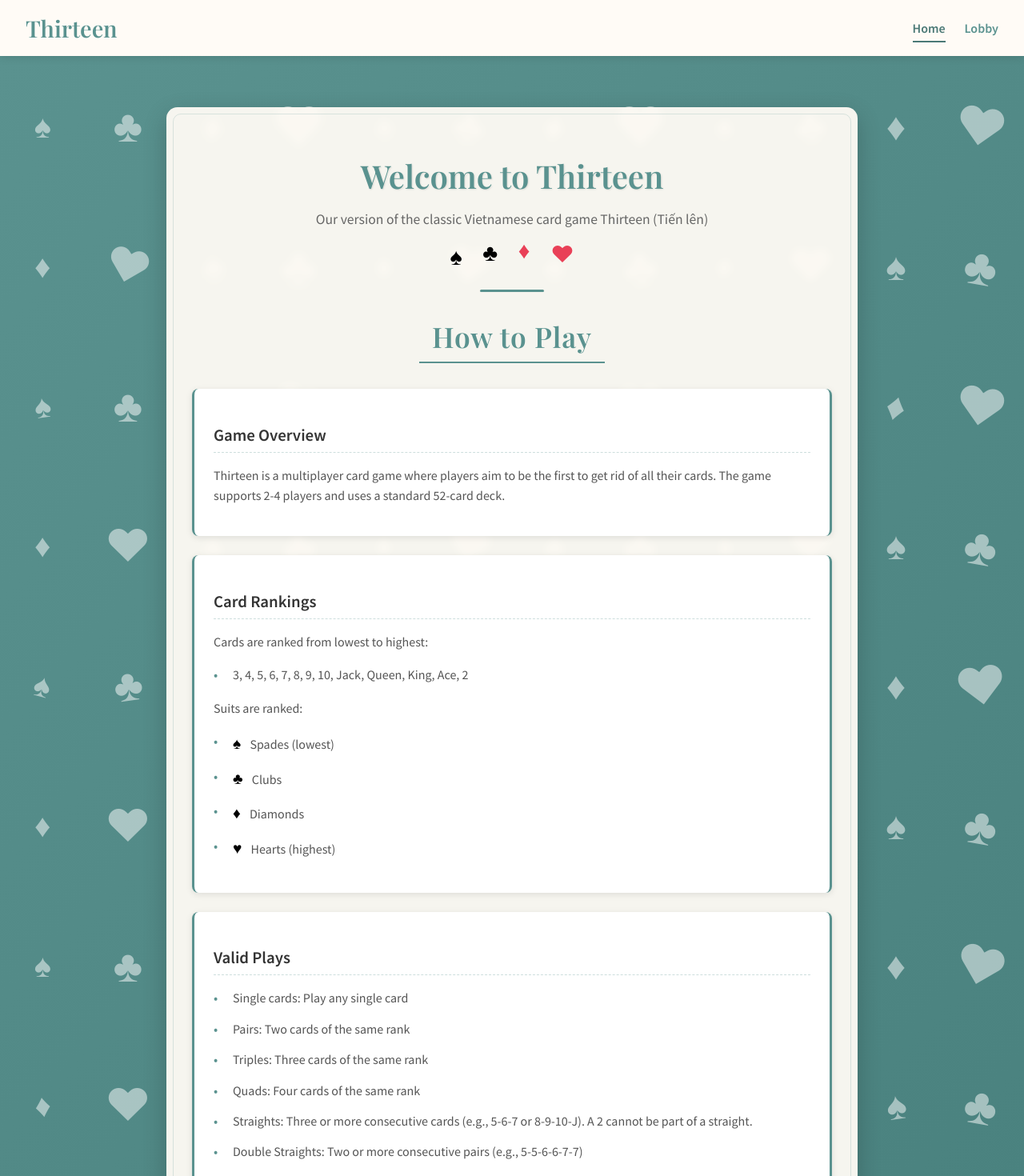
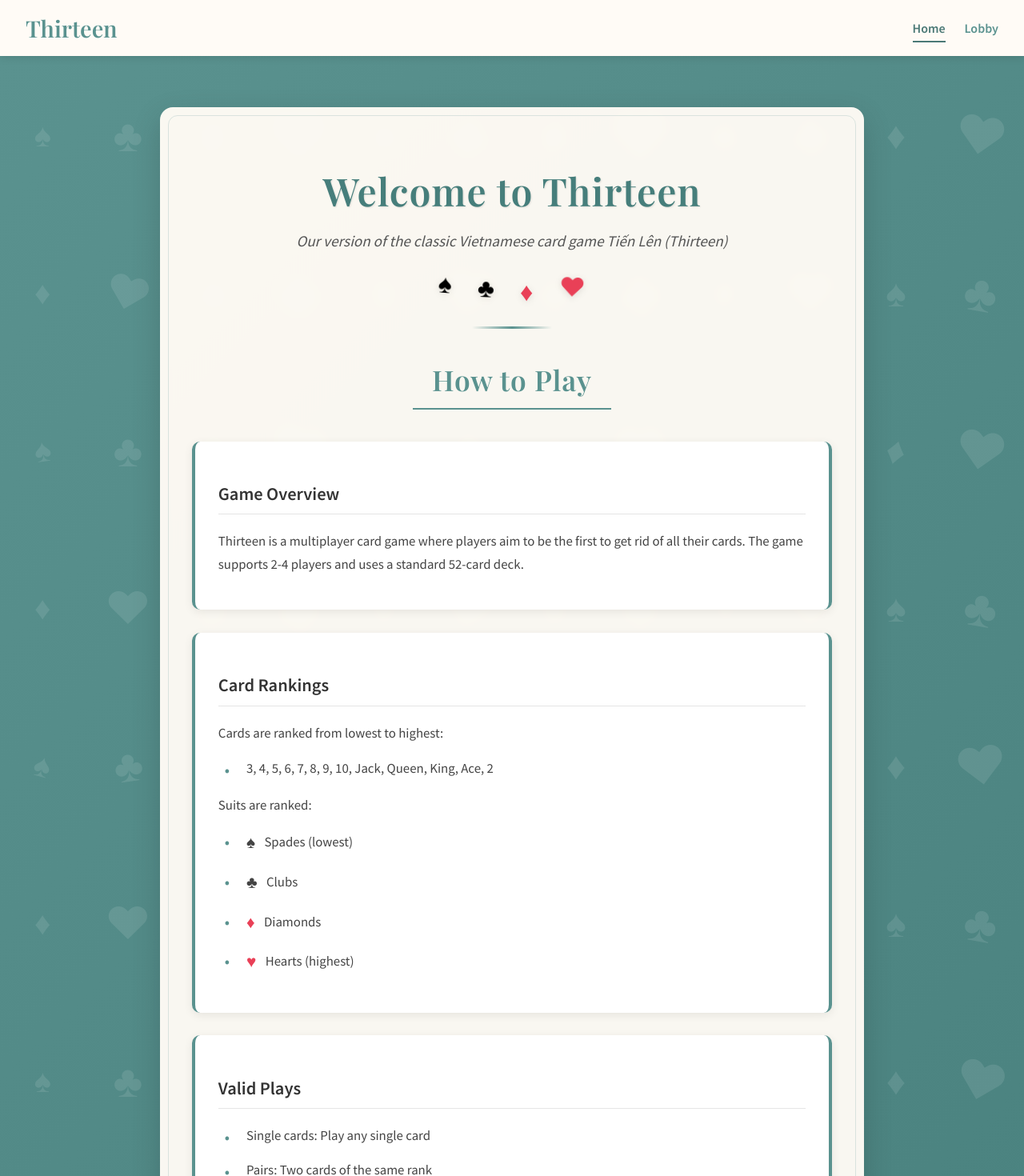
Before and after one commit to NathanTran044/thirteen_game, a React (Create React App) app in the folder client/: page / in a window 1280 px wide. Shown: the top 1470 px of the page at 80% size. Built offline with nearby package versions, Linux system fonts and the light colour scheme; no server answers; the HTML template or start-up script is replaced by a standard one.

Commit message:
home screen css improvements

```diff
--- a/client/src/components/FinishOrderModal.css
+++ b/client/src/components/FinishOrderModal.css
@@ -73,7 +73,7 @@
 .close-modal-button {
   margin-top: 20px;
   padding: 10px 24px;
-  background-color: #0a6b0a;
+  background-color: #d32f2ff1;
   color: white;
   border: none;
   border-radius: 8px;
@@ -83,5 +83,5 @@
 }
 
 .close-modal-button:hover {
-  background-color: #0d800d;
+  filter: brightness(1.1);
 }
--- a/client/src/components/Home.css
+++ b/client/src/components/Home.css
@@ -1,8 +1,8 @@
 /* Home component specific styles */
 .home-container {
   min-height: 100vh;
-  background-color: rgb(90, 146, 143);
-  background-image: linear-gradient(135deg, rgb(90, 146, 143) 0%, rgb(70, 126, 123) 100%);
+  background-color: #5a928f;
+  background-image: linear-gradient(135deg, #5a928f 0%, #467e7b 100%);
   background-size: cover;
   background-position: center;
   background-repeat: no-repeat;
@@ -14,13 +14,7 @@
   overflow: hidden;
 }
 
-/* Remove the previous background shapes */
-.home-container::before,
-.home-container::after {
-  content: none;
-}
-
-/* Create a checkered pattern with card suits */
+/* Card pattern background */
 .home-container .card-pattern {
   position: absolute;
   top: 0;
@@ -40,18 +34,18 @@
   justify-content: center;
   align-items: center;
   font-size: 3rem;
-  opacity: 0.025;
+  opacity: 0.04;
   color: white;
-  transition: opacity 0.5s ease;
+  transition: opacity 0.5s ease, transform 0.5s ease;
 }
 
-/* Create a true checkered pattern with alternating suits */
+/* Create a more subtle checkered pattern with alternating suits */
 .home-container .card-pattern-item:nth-child(even) {
-  opacity: 0.5;
+  opacity: 0.1;
 }
 
 .home-container .card-pattern-item:nth-child(odd) {
-  opacity: 0.5;
+  opacity: 0.1;
 }
 
 /* Vary the sizes for visual interest */
@@ -86,149 +80,150 @@
 
 /* Add a subtle hover effect to the pattern */
 .home-container:hover .card-pattern-item {
-  opacity: 0.035;
+  opacity: 0.2;
+  transform: scale(1.05);
 }
 
 .home-container .home-content {
-  background-color: rgba(255, 251, 245, 0.95);
-  backdrop-filter: blur(4px);
-  border-radius: 14px;
-  box-shadow: 0 10px 30px rgba(0, 0, 0, 0.2);
-  padding: 2rem;
+  background-color: rgba(255, 251, 245, 0.97);
+  backdrop-filter: blur(6px);
+  border-radius: 16px;
+  box-shadow: 0 12px 36px rgba(0, 0, 0, 0.15);
+  padding: 2.5rem;
   max-width: 800px;
   width: 90%;
-  margin: 2rem;
+  margin: 2rem auto;
   position: relative;
   z-index: 1;
+  transition: transform 0.3s ease, box-shadow 0.3s ease;
 }
 
 .home-container .home-content::before {
   content: '';
   position: absolute;
-  top: 8px;
-  left: 8px;
-  right: 8px;
-  bottom: 8px;
+  top: 10px;
+  left: 10px;
+  right: 10px;
+  bottom: 10px;
   border: 1px solid rgba(90, 146, 143, 0.2);
-  border-radius: 10px;
+  border-radius: 12px;
   pointer-events: none;
 }
 
 .home-container .home-header {
   text-align: center;
-  margin-bottom: 2rem;
+  margin-bottom: 2.5rem;
   position: relative;
 }
 
 .home-container .home-header::after {
   content: '';
   display: block;
-  width: 80px;
+  width: 100px;
   height: 3px;
-  background-color: rgb(90, 146, 143);
+  background: linear-gradient(90deg, transparent, #5a928f, transparent);
   margin: 1.5rem auto 0;
   border-radius: 2px;
 }
 
 .home-container .home-header h1 {
-  color: rgb(90, 146, 143);
-  font-size: 2.5rem;
+  color: #467e7b;
+  font-size: 3rem;
   margin-bottom: 1rem;
   font-family: 'Playfair Display', serif;
   text-shadow: 1px 1px 2px rgba(0, 0, 0, 0.1);
+  letter-spacing: 1px;
 }
 
 .home-container .home-header p {
-  color: #666;
-  font-size: 1.1rem;
+  color: #555;
+  font-size: 1.2rem;
   font-family: 'Source Sans Pro', sans-serif;
+  font-style: italic;
 }
 
 .home-container .instructions {
-  margin: 2rem 0;
+  margin: 2.5rem 0;
   text-align: center;
   position: relative;
 }
 
 .home-container .instructions h2 {
-  color: rgb(90, 146, 143);
+  color: #5a928f;
   font-size: 2.2rem;
-  margin: 0 auto 2rem;
+  margin: 0 auto 2.5rem;
   font-family: 'Playfair Display', serif;
   text-align: center;
   position: relative;
   display: inline-block;
-  padding: 0 1rem 0.5rem;
-  border-bottom: 2px solid rgb(90, 146, 143);
+  padding: 0 1.5rem 0.7rem;
+  border-bottom: 2px solid #5a928f;
   letter-spacing: 1px;
 }
 
 .home-container .instructions-section {
   background-color: white;
-  border-radius: 8px;
-  padding: 1.5rem;
-  margin-bottom: 1.5rem;
-  box-shadow: 0 2px 8px rgba(0, 0, 0, 0.1);
-  transition: transform 0.2s ease, box-shadow 0.2s ease;
+  border-radius: 10px;
+  padding: 1.8rem;
+  margin-bottom: 1.8rem;
+  box-shadow: 0 3px 12px rgba(0, 0, 0, 0.08);
+  transition: transform 0.3s ease, box-shadow 0.3s ease;
   position: relative;
-  border-left: 3px solid rgb(90, 146, 143);
-  border-right: 3px solid rgb(90, 146, 143);
+  border-left: 4px solid #5a928f;
+  border-right: 4px solid #5a928f;
   text-align: left;
-}
-
-.home-container .instructions-section:hover {
-  transform: translateY(-2px);
-  box-shadow: 0 4px 12px rgba(0, 0, 0, 0.15);
 }
 
 .home-container .instructions-section h3 {
   color: #333;
-  font-size: 1.3rem;
-  margin-bottom: 1rem;
+  font-size: 1.4rem;
+  margin-bottom: 1.2rem;
   font-family: 'Source Sans Pro', sans-serif;
   font-weight: 600;
-  border-bottom: 1px dashed rgba(90, 146, 143, 0.3);
-  padding-bottom: 0.5rem;
+  border-bottom: 1px solid rgba(0, 0, 0, 0.1);
+  padding-bottom: 0.7rem;
 }
 
 .home-container .instructions-section p,
 .home-container .instructions-section li {
-  color: #555;
-  line-height: 1.6;
-  margin-bottom: 0.8rem;
+  color: #444;
+  line-height: 1.7;
+  margin-bottom: 0.9rem;
   font-family: 'Source Sans Pro', sans-serif;
+  font-size: 1.05rem;
 }
 
 .home-container .instructions-section ul {
   list-style-type: none;
-  padding-left: 0;
+  padding-left: 0.5rem;
 }
 
 .home-container .instructions-section li {
-  padding-left: 1.5rem;
+  padding-left: 1.7rem;
   position: relative;
-  margin-bottom: 0.8rem;
-  transition: transform 0.1s ease;
+  margin-bottom: 0.9rem;
+  transition: transform 0.2s ease;
 }
 
 .home-container .instructions-section li:before {
   content: "•";
-  color: rgb(90, 146, 143);
+  color: #5a928f;
   font-weight: bold;
+  font-size: 1.2rem;
   position: absolute;
   left: 0;
 }
 
 .home-container .play-button {
   display: block;
-  width: 220px;
-  margin: 2.5rem auto;
-  padding: 1rem 2rem;
-  background-color: rgb(90, 146, 143);
+  width: 240px;
+  margin: 3rem auto 1.5rem;
+  padding: 1.2rem 2.2rem;
+  background-color: #5a928f;
   color: white;
   border: none;
-  border-radius: 30px;
-  font-size: 1.3rem;
+  border-radius: 50px;
+  font-size: 1.4rem;
   font-weight: 600;
   cursor: pointer;
   transition: all 0.3s ease;
@@ -238,8 +233,8 @@
   position: relative;
   overflow: hidden;
   z-index: 1;
-  letter-spacing: 1px;
-  box-shadow: 0 4px 15px rgba(90, 146, 143, 0.4);
+  letter-spacing: 1.5px;
+  box-shadow: 0 6px 20px rgba(90, 146, 143, 0.4);
 }
 
 .home-container .play-button::before {
@@ -249,7 +244,7 @@
   left: -100%;
   width: 100%;
   height: 100%;
-  background: linear-gradient(90deg, transparent, rgba(255, 255, 255, 0.2), transparent);
+  background: linear-gradient(90deg, transparent, rgba(255, 255, 255, 0.3), transparent);
   transition: left 0.7s ease;
   z-index: -1;
 }
@@ -257,16 +252,16 @@
 .home-container .play-button::after {
   content: '→';
   position: absolute;
-  right: 20px;
+  right: 25px;
   opacity: 0;
   transition: all 0.3s ease;
 }
 
 .home-container .play-button:hover {
-  background-color: rgb(100, 163, 160);
-  transform: translateY(-3px);
-  box-shadow: 0 6px 20px rgba(90, 146, 143, 0.5);
-  padding-right: 2.5rem;
+  background-color: #467e7b;
+  transform: translateY(-5px) scale(1.02);
+  box-shadow: 0 8px 25px rgba(90, 146, 143, 0.6);
+  padding-right: 3rem;
 }
 
 .home-container .play-button:hover::before {
@@ -275,39 +270,85 @@
 
 .home-container .play-button:hover::after {
   opacity: 1;
-  right: 1.5rem;
+  right: 1.8rem;
+}
+
+.home-container .play-button:active {
+  transform: translateY(-2px);
+  box-shadow: 0 4px 15px rgba(90, 146, 143, 0.5);
 }
 
 @media (max-width: 768px) {
+  .home-container {
+    padding: 1.5rem 1rem;
+  }
+
   .home-container .home-content {
-    padding: 1.5rem;
+    padding: 2rem 1.5rem;
     margin: 1rem;
+    width: 95%;
   }
 
   .home-container .home-header h1 {
-    font-size: 2rem;
+    font-size: 2.2rem;
+  }
+
+  .home-container .home-header p {
+    font-size: 1.1rem;
   }
 
   .home-container .instructions h2 {
-    font-size: 1.5rem;
+    font-size: 1.8rem;
+    margin-bottom: 2rem;
   }
 
   .home-container .instructions-section {
-    padding: 1rem;
+    padding: 1.5rem;
+    margin-bottom: 1.5rem;
+  }
+
+  .home-container .instructions-section h3 {
+    font-size: 1.3rem;
+  }
+
+  .home-container .instructions-section p,
+  .home-container .instructions-section li {
+    font-size: 1rem;
+  }
+
+  .home-container .play-button {
+    width: 80%;
+    font-size: 1.3rem;
+    padding: 1rem 2rem;
+  }
+}
+
+@media (max-width: 480px) {
+  .home-container .home-header h1 {
+    font-size: 1.8rem;
+  }
+
+  .home-container .instructions h2 {
+    font-size: 1.6rem;
+  }
+
+  .home-container .play-button {
+    width: 100%;
   }
 }
 
 .home-container .card-suits {
   display: flex;
   justify-content: center;
-  margin-top: 1rem;
+  margin-top: 2rem;
 }
 
 .home-container .suit-icon {
-  font-size: 1.8rem;
-  margin: 0 0.8rem;
+  font-size: 2rem;
+  margin: 0 1rem;
   display: inline-block;
-  animation: home-float 3s ease-in-out infinite;
+  animation: home-float 4s ease-in-out infinite;
+  filter: drop-shadow(0 2px 4px rgba(0, 0, 0, 0.1));
 }
 
 .home-container .suit-icon:nth-child(1) {
@@ -317,43 +358,35 @@
 
 .home-container .suit-icon:nth-child(2) {
   color: #000;
-  animation-delay: 0.75s;
+  animation-delay: 1s;
 }
 
 .home-container .suit-icon:nth-child(3) {
   color: #e94057;
-  animation-delay: 1.5s;
+  animation-delay: 2s;
 }
 
 .home-container .suit-icon:nth-child(4) {
   color: #e94057;
-  animation-delay: 2.25s;
+  animation-delay: 3s;
 }
 
 @keyframes home-float {
   0% {
-    transform: translateY(0px);
+    transform: translateY(0px) rotate(0deg);
   }
   50% {
-    transform: translateY(-8px);
+    transform: translateY(-10px) rotate(5deg);
   }
   100% {
-    transform: translateY(0px);
+    transform: translateY(0px) rotate(0deg);
   }
 }
 
 .home-container .suit {
   display: inline-block;
   margin-right: 0.5rem;
-  font-size: 1.2rem;
+  font-size: 1.3rem;
   font-weight: bold;
+  vertical-align: middle;
 }
-
-.home-container .instructions-section li .suit:nth-child(1) {
-  color: #000;
-}
-
-.home-container .instructions-section li .suit:nth-child(3),
-.home-container .instructions-section li .suit:nth-child(4) {
-  color: #e94057;
-}
--- a/client/src/components/Home.js
+++ b/client/src/components/Home.js
@@ -38,7 +38,7 @@ function Home() {
       <div className="home-content">
         <div className="home-header">
           <h1>Welcome to Thirteen</h1>
-          <p>Our version of the classic Vietnamese card game Thirteen (Tiến lên)</p>
+          <p>Our version of the classic Vietnamese card game Tiến Lên (Thirteen)</p>
           <div className="card-suits">
             <span className="suit-icon">♠</span>
             <span className="suit-icon">♣</span>
@@ -68,8 +68,8 @@ function Home() {
             <ul>
               <li><span className="suit">♠</span> Spades (lowest)</li>
               <li><span className="suit">♣</span> Clubs</li>
-              <li><span className="suit">♦</span> Diamonds</li>
-              <li><span className="suit">♥</span> Hearts (highest)</li>
+              <li><span className="suit" style={{color: "#e94057"}}>♦</span> Diamonds</li>
+              <li><span className="suit" style={{color: "#e94057"}}>♥</span> Hearts (highest)</li>
             </ul>
           </div>
 
@@ -80,7 +80,7 @@ function Home() {
               <li>Pairs: Two cards of the same rank</li>
               <li>Triples: Three cards of the same rank</li>
               <li>Quads: Four cards of the same rank</li>
-              <li>Straights: Three or more consecutive cards (e.g., 5-6-7 or 8-9-10-J). A 2 cannot be part of a straight.</li>
+              <li>Straights: Three or more consecutive cards (Note: 2 cannot be part of a straight)</li>
               <li>Double Straights: Two or more consecutive pairs (e.g., 5-5-6-6-7-7)</li>
               <li>Special: A four of a kind or a double straight can be used to beat a single 2</li>
             </ul>
@@ -90,7 +90,7 @@ function Home() {
             <h3>Game Rules</h3>
             <ul>
               <li>The player with the lowest card starts the first round</li>
-              <li>Players must play a higher card or combination than the previous play. For combinations, the highest card determines if a combination is higher.</li>
+              <li>Players must play a higher card or combination than the previous play (for combinations, the highest card determines if a combination is higher)</li>
               <li>Players can pass if they cannot or do not want to play</li>
               <li>When all players pass, the last player to play gets a free turn</li>
               <li>The winner is the first player to get rid of all their cards</li>
```
